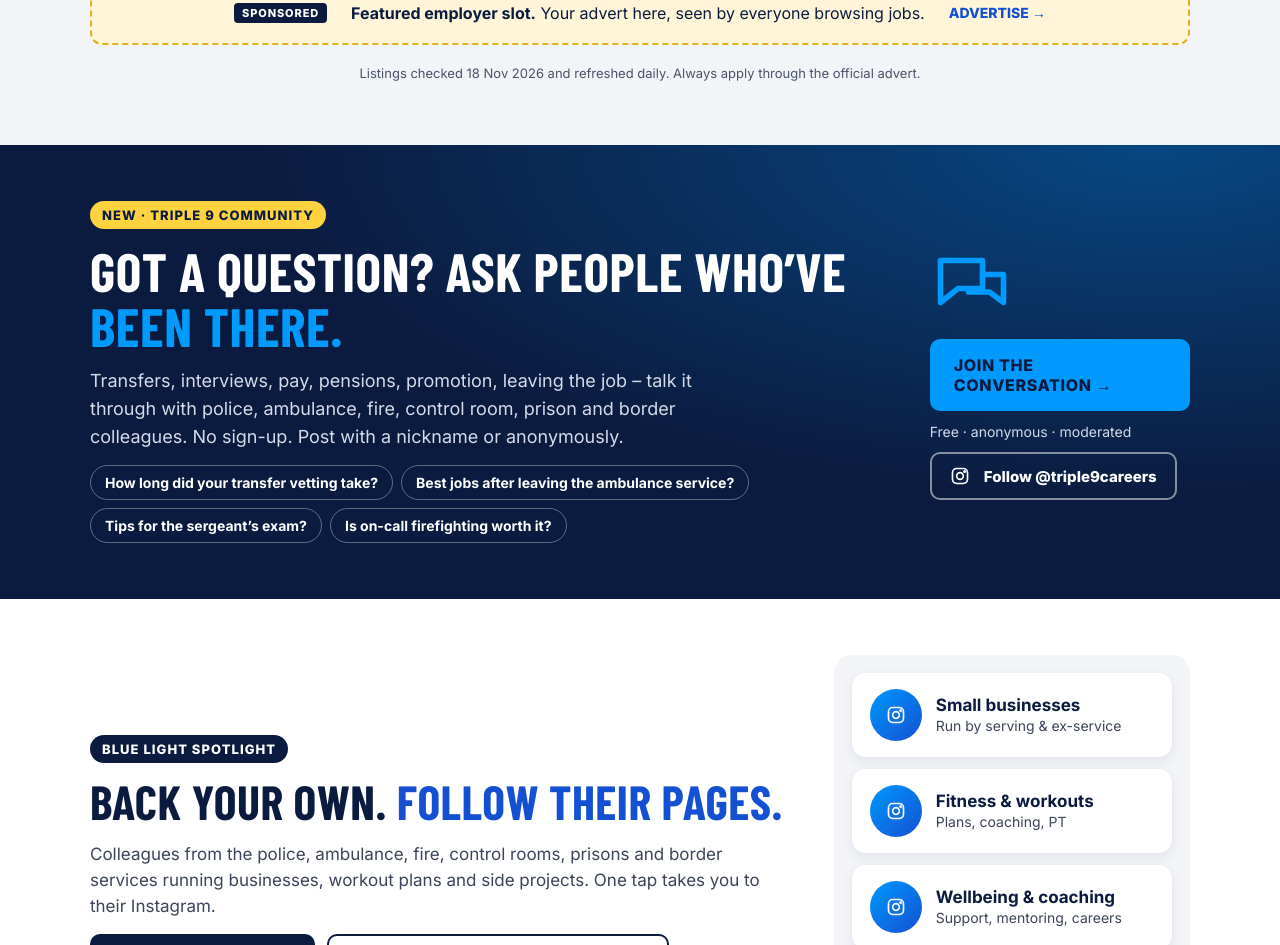
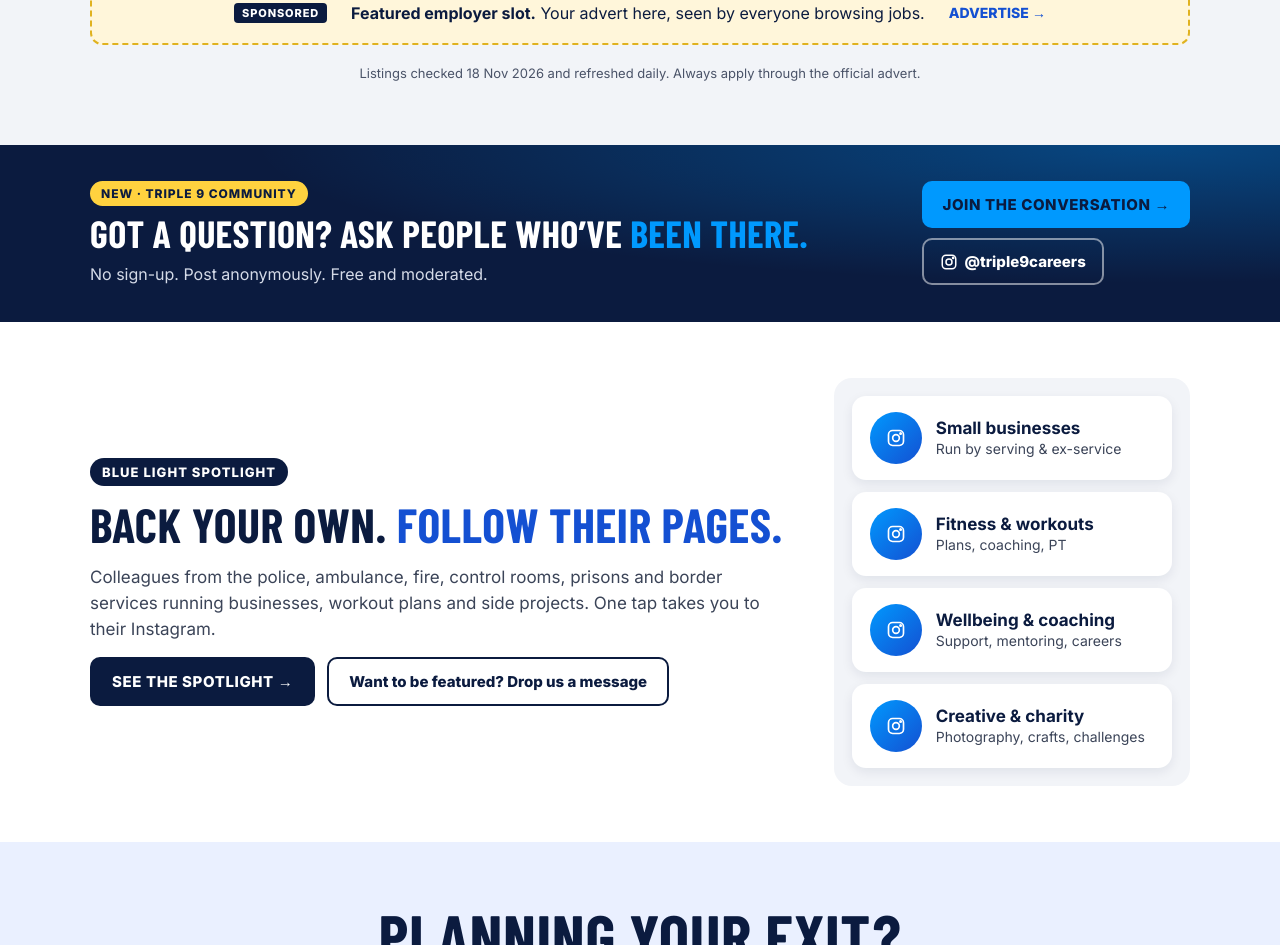
Before and after one commit to dmcbroom94-creator/triple9-jobs, a plain HTML site: page site/index.html in a window 1280 px wide. Shown: the part 3651-4596 px from the top of the page. Drawn offline with nearby package versions, Linux system fonts and the light colour scheme; a web font is replaced by a local one.

Commit message:
Shorter homepage community banner
Co-Authored-By: Claude Opus 5.5 <noreply@anthropic.com>
Claude-Session: https://claude.ai/code/session_011YyV7yobb87P6J9hXadKvB

```diff
--- a/site/index.html
+++ b/site/index.html
@@ -587,19 +587,16 @@ details>summary{list-style-position:inside!important}
 </div>
 </section>
 
-<section id="community" style="background: radial-gradient(ellipse at 90% 0%, rgba(0,153,254,0.35), transparent 55%), #0B1B3F; color: #FFFFFF; padding: 56px 24px">
-<div style="max-width: 1100px; margin: 0 auto; display: flex; flex-wrap: wrap; align-items: center; gap: 28px 40px">
-<div style="flex: 999 1 520px; min-width: 0; display: flex; flex-direction: column; gap: 14px">
-<span style="align-self: flex-start; padding: 6px 12px; border-radius: 999px; background: #FFD23F; color: #0B1B3F; font-size: 13px; font-weight: 800; letter-spacing: 0.08em">NEW · TRIPLE 9 COMMUNITY</span>
-<h2 style="margin: 0; font-size: clamp(34px, 4.4vw, 54px); font-weight: 800; line-height: 1.02">Got a question? Ask people who’ve <span style="color: #0099FE">been there.</span></h2>
-<p style="margin: 0; font-size: 18px; line-height: 1.55; color: #D5DBE8; max-width: 640px">Transfers, interviews, pay, pensions, promotion, leaving the job – talk it through with police, ambulance, fire, control room, prison and border colleagues. No sign-up. Post with a nickname or anonymously.</p>
-<div style="display: flex; flex-wrap: wrap; gap: 8px"><span style="padding: 8px 14px; border-radius: 999px; border: 1.5px solid rgba(255,255,255,0.35); color: #FFFFFF; font-size: 14px; font-weight: 700">How long did your transfer vetting take?</span><span style="padding: 8px 14px; border-radius: 999px; border: 1.5px solid rgba(255,255,255,0.35); color: #FFFFFF; font-size: 14px; font-weight: 700">Best jobs after leaving the ambulance service?</span><span style="padding: 8px 14px; border-radius: 999px; border: 1.5px solid rgba(255,255,255,0.35); color: #FFFFFF; font-size: 14px; font-weight: 700">Tips for the sergeant’s exam?</span><span style="padding: 8px 14px; border-radius: 999px; border: 1.5px solid rgba(255,255,255,0.35); color: #FFFFFF; font-size: 14px; font-weight: 700">Is on-call firefighting worth it?</span></div>
-</div>
-<div style="flex: 1 1 260px; display: flex; flex-direction: column; align-items: flex-start; gap: 12px">
-<svg aria-hidden="true" width="84" height="84" viewBox="0 0 24 24" fill="none" stroke="#0099FE" stroke-width="1.6" stroke-linecap="round" stroke-linejoin="round"><path d="M3 5h12v8H8l-5 4z"></path><path d="M15 9h6v8l-4-3h-6v-1"></path></svg>
-<a href="community.html" style="display: inline-flex; align-items: center; gap: 10px; padding: 16px 24px; background: #0099FE; color: #0B1B3F; border-radius: 10px; text-decoration: none; font-size: 16px; font-weight: 800; text-transform: uppercase; letter-spacing: 0.04em">Join the conversation →</a>
-<span style="font-size: 14px; color: #D5DBE8">Free · anonymous · moderated</span>
-<a href="https://www.instagram.com/triple9careers/" target="_blank" rel="noopener" style="display: inline-flex; align-items: center; gap: 8px; padding: 12px 18px; border: 2px solid rgba(255,255,255,0.5); border-radius: 10px; color: #FFFFFF; text-decoration: none; font-size: 15px; font-weight: 800"><svg aria-hidden="true" width="20" height="20" viewBox="0 0 24 24" fill="none" stroke="currentColor" stroke-width="2" stroke-linecap="round" style="vertical-align: -3px; margin-right: 6px"><rect x="3" y="3" width="18" height="18" rx="5"></rect><circle cx="12" cy="12" r="4"></circle><circle cx="17.5" cy="6.5" r="0.8" fill="currentColor"></circle></svg>Follow @triple9careers</a>
+<section id="community" style="background: radial-gradient(ellipse at 90% 0%, rgba(0,153,254,0.35), transparent 55%), #0B1B3F; color: #FFFFFF; padding: 36px 24px">
+<div style="max-width: 1100px; margin: 0 auto; display: flex; flex-wrap: wrap; align-items: center; justify-content: space-between; gap: 18px 32px">
+<div style="flex: 999 1 460px; display: flex; flex-direction: column; gap: 8px">
+<span style="align-self: flex-start; padding: 5px 11px; border-radius: 999px; background: #FFD23F; color: #0B1B3F; font-size: 12px; font-weight: 800; letter-spacing: 0.08em">NEW · TRIPLE 9 COMMUNITY</span>
+<h2 style="margin: 0; font-size: clamp(28px, 3.2vw, 38px); font-weight: 800; line-height: 1.05">Got a question? Ask people who’ve <span style="color: #0099FE">been there.</span></h2>
+<p style="margin: 0; font-size: 16px; line-height: 1.5; color: #D5DBE8">No sign-up. Post anonymously. Free and moderated.</p>
+</div>
+<div style="flex: 1 1 260px; display: flex; flex-wrap: wrap; gap: 10px; justify-content: flex-start">
+<a href="community.html" style="display: inline-flex; align-items: center; padding: 14px 20px; background: #0099FE; color: #0B1B3F; border-radius: 10px; text-decoration: none; font-size: 15px; font-weight: 800; text-transform: uppercase; letter-spacing: 0.04em; white-space: nowrap">Join the conversation →</a>
+<a href="https://www.instagram.com/triple9careers/" target="_blank" rel="noopener" style="display: inline-flex; align-items: center; padding: 12px 16px; border: 2px solid rgba(255,255,255,0.5); border-radius: 10px; color: #FFFFFF; text-decoration: none; font-size: 15px; font-weight: 800"><svg aria-hidden="true" width="18" height="18" viewBox="0 0 24 24" fill="none" stroke="currentColor" stroke-width="2" stroke-linecap="round" style="vertical-align: -3px; margin-right: 6px"><rect x="3" y="3" width="18" height="18" rx="5"></rect><circle cx="12" cy="12" r="4"></circle><circle cx="17.5" cy="6.5" r="0.8" fill="currentColor"></circle></svg>@triple9careers</a>
 </div>
 </div>
 </section>
@@ -1074,19 +1071,16 @@ details>summary{list-style-position:inside!important}
 </div>
 </section>
 
-<section id="community" style="background: radial-gradient(ellipse at 90% 0%, rgba(0,153,254,0.35), transparent 55%), #0B1B3F; color: #FFFFFF; padding: 56px 24px">
-<div style="max-width: 1100px; margin: 0 auto; display: flex; flex-wrap: wrap; align-items: center; gap: 28px 40px">
-<div style="flex: 999 1 520px; min-width: 0; display: flex; flex-direction: column; gap: 14px">
-<span style="align-self: flex-start; padding: 6px 12px; border-radius: 999px; background: #FFD23F; color: #0B1B3F; font-size: 13px; font-weight: 800; letter-spacing: 0.08em">NEW · TRIPLE 9 COMMUNITY</span>
-<h2 style="margin: 0; font-size: clamp(34px, 4.4vw, 54px); font-weight: 800; line-height: 1.02">Got a question? Ask people who’ve <span style="color: #0099FE">been there.</span></h2>
-<p style="margin: 0; font-size: 18px; line-height: 1.55; color: #D5DBE8; max-width: 640px">Transfers, interviews, pay, pensions, promotion, leaving the job – talk it through with police, ambulance, fire, control room, prison and border colleagues. No sign-up. Post with a nickname or anonymously.</p>
-<div style="display: flex; flex-wrap: wrap; gap: 8px"><span style="padding: 8px 14px; border-radius: 999px; border: 1.5px solid rgba(255,255,255,0.35); color: #FFFFFF; font-size: 14px; font-weight: 700">How long did your transfer vetting take?</span><span style="padding: 8px 14px; border-radius: 999px; border: 1.5px solid rgba(255,255,255,0.35); color: #FFFFFF; font-size: 14px; font-weight: 700">Best jobs after leaving the ambulance service?</span><span style="padding: 8px 14px; border-radius: 999px; border: 1.5px solid rgba(255,255,255,0.35); color: #FFFFFF; font-size: 14px; font-weight: 700">Tips for the sergeant’s exam?</span><span style="padding: 8px 14px; border-radius: 999px; border: 1.5px solid rgba(255,255,255,0.35); color: #FFFFFF; font-size: 14px; font-weight: 700">Is on-call firefighting worth it?</span></div>
-</div>
-<div style="flex: 1 1 260px; display: flex; flex-direction: column; align-items: flex-start; gap: 12px">
-<svg aria-hidden="true" width="84" height="84" viewBox="0 0 24 24" fill="none" stroke="#0099FE" stroke-width="1.6" stroke-linecap="round" stroke-linejoin="round"><path d="M3 5h12v8H8l-5 4z"></path><path d="M15 9h6v8l-4-3h-6v-1"></path></svg>
-<a href="community.html" style="display: inline-flex; align-items: center; gap: 10px; padding: 16px 24px; background: #0099FE; color: #0B1B3F; border-radius: 10px; text-decoration: none; font-size: 16px; font-weight: 800; text-transform: uppercase; letter-spacing: 0.04em">Join the conversation →</a>
-<span style="font-size: 14px; color: #D5DBE8">Free · anonymous · moderated</span>
-<a href="https://www.instagram.com/triple9careers/" target="_blank" rel="noopener" style="display: inline-flex; align-items: center; gap: 8px; padding: 12px 18px; border: 2px solid rgba(255,255,255,0.5); border-radius: 10px; color: #FFFFFF; text-decoration: none; font-size: 15px; font-weight: 800"><svg aria-hidden="true" width="20" height="20" viewBox="0 0 24 24" fill="none" stroke="currentColor" stroke-width="2" stroke-linecap="round" style="vertical-align: -3px; margin-right: 6px"><rect x="3" y="3" width="18" height="18" rx="5"></rect><circle cx="12" cy="12" r="4"></circle><circle cx="17.5" cy="6.5" r="0.8" fill="currentColor"></circle></svg>Follow @triple9careers</a>
+<section id="community" style="background: radial-gradient(ellipse at 90% 0%, rgba(0,153,254,0.35), transparent 55%), #0B1B3F; color: #FFFFFF; padding: 36px 24px">
+<div style="max-width: 1100px; margin: 0 auto; display: flex; flex-wrap: wrap; align-items: center; justify-content: space-between; gap: 18px 32px">
+<div style="flex: 999 1 460px; display: flex; flex-direction: column; gap: 8px">
+<span style="align-self: flex-start; padding: 5px 11px; border-radius: 999px; background: #FFD23F; color: #0B1B3F; font-size: 12px; font-weight: 800; letter-spacing: 0.08em">NEW · TRIPLE 9 COMMUNITY</span>
+<h2 style="margin: 0; font-size: clamp(28px, 3.2vw, 38px); font-weight: 800; line-height: 1.05">Got a question? Ask people who’ve <span style="color: #0099FE">been there.</span></h2>
+<p style="margin: 0; font-size: 16px; line-height: 1.5; color: #D5DBE8">No sign-up. Post anonymously. Free and moderated.</p>
+</div>
+<div style="flex: 1 1 260px; display: flex; flex-wrap: wrap; gap: 10px; justify-content: flex-start">
+<a href="community.html" style="display: inline-flex; align-items: center; padding: 14px 20px; background: #0099FE; color: #0B1B3F; border-radius: 10px; text-decoration: none; font-size: 15px; font-weight: 800; text-transform: uppercase; letter-spacing: 0.04em; white-space: nowrap">Join the conversation →</a>
+<a href="https://www.instagram.com/triple9careers/" target="_blank" rel="noopener" style="display: inline-flex; align-items: center; padding: 12px 16px; border: 2px solid rgba(255,255,255,0.5); border-radius: 10px; color: #FFFFFF; text-decoration: none; font-size: 15px; font-weight: 800"><svg aria-hidden="true" width="18" height="18" viewBox="0 0 24 24" fill="none" stroke="currentColor" stroke-width="2" stroke-linecap="round" style="vertical-align: -3px; margin-right: 6px"><rect x="3" y="3" width="18" height="18" rx="5"></rect><circle cx="12" cy="12" r="4"></circle><circle cx="17.5" cy="6.5" r="0.8" fill="currentColor"></circle></svg>@triple9careers</a>
 </div>
 </div>
 </section>
```
